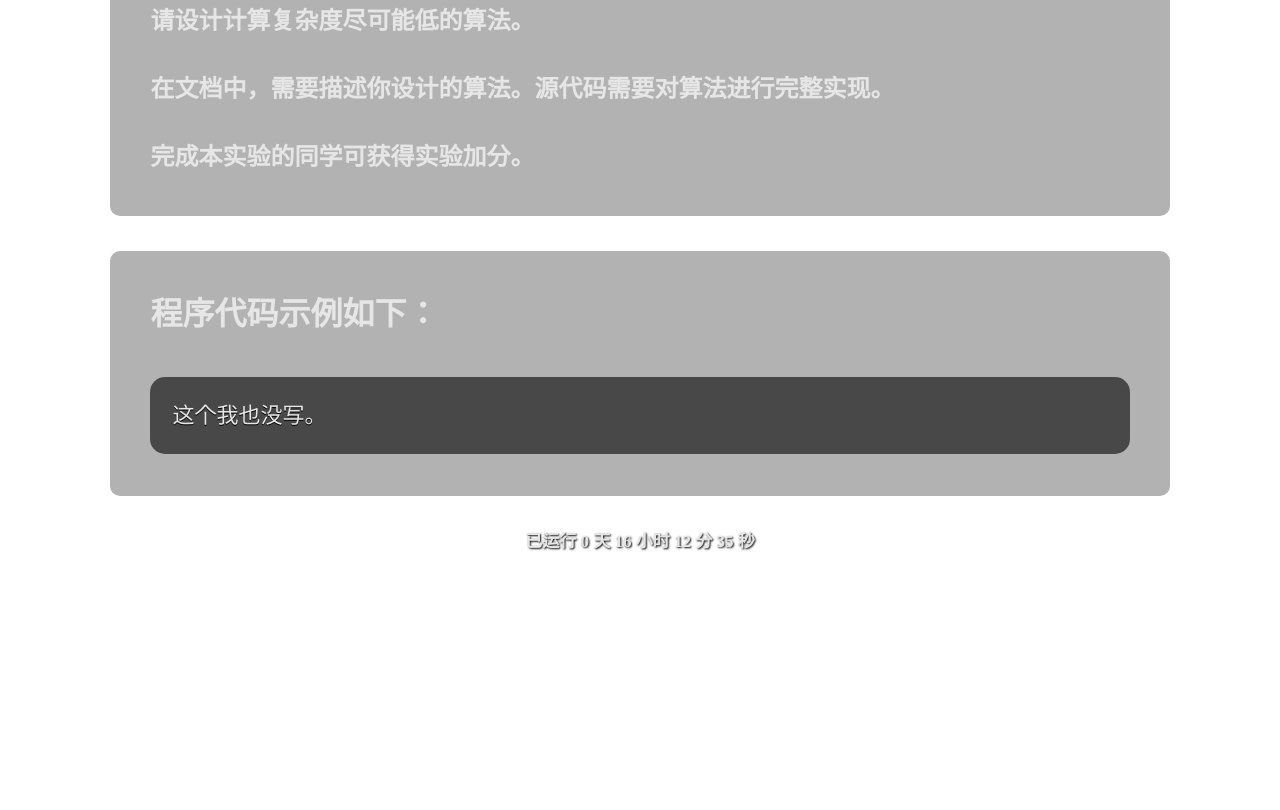
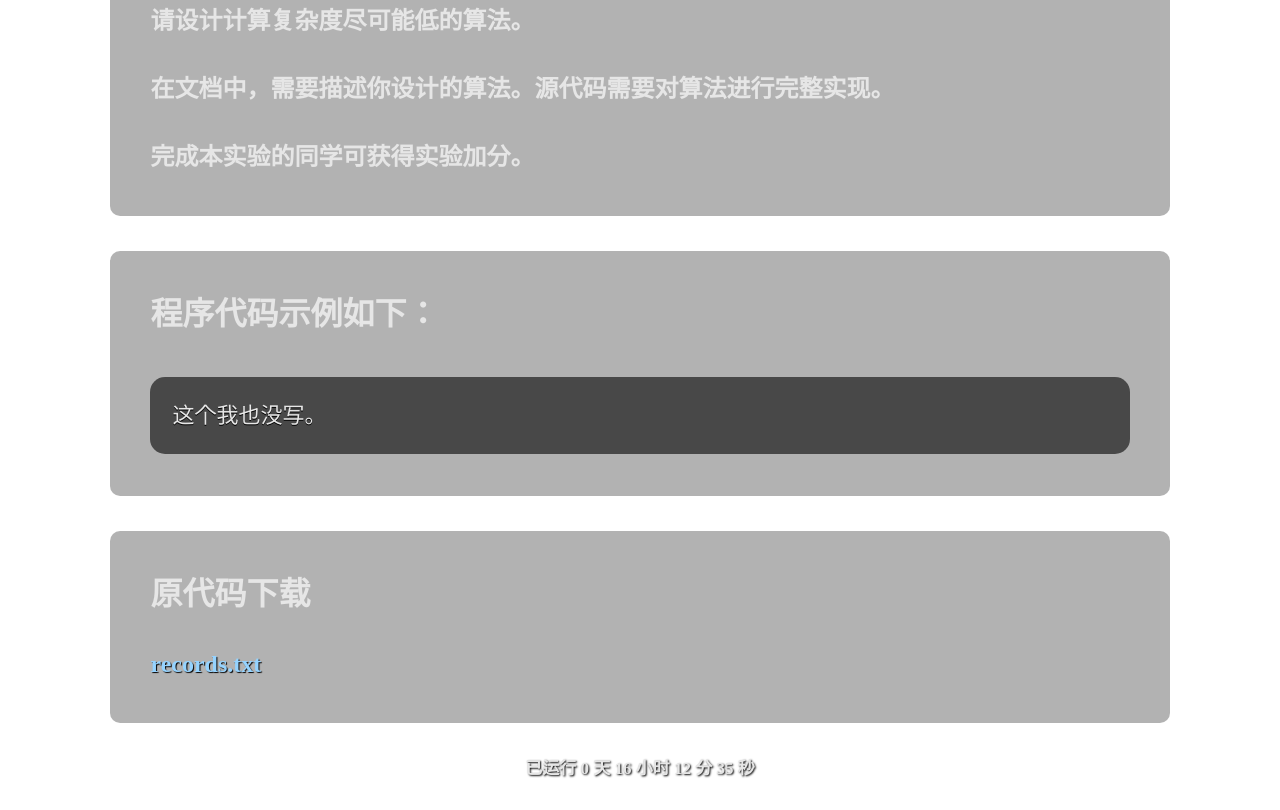
Before and after one commit to jiang068/ds, a plain HTML site: page subpage/dsa/dsa_7.html in a window 1280 px wide. Shown: the part 1519-2329 px from the top of the page. Before the commit the page ends 2102 px from the top, so only its background shows below. Drawn offline with Linux system fonts and the light colour scheme.

Commit message:
Update dsa_7.html

```diff
--- a/subpage/dsa/dsa_7.html
+++ b/subpage/dsa/dsa_7.html
@@ -66,11 +66,11 @@
         document.getElementById('code-block-1').textContent = codeContent;
 	</script>
 
-	<!-- PDF放这里
-	<div class="data">
-	  <h3>参考PDF</h3>
-	  <h4 class="prefer_pdf"><a href="../../data/7.pdf">【PDF下载点此】</a></h4>
-	</div>-->
+    <!-- 链接放这里 -->
+    <div class="data">
+      <h3>原代码下载</h3>
+      <h4 class="prefer_pdf"><a href="../../data/c2/7/records.txt" download="records.txt">records.txt</a></h4>
+  </div>
 
   </div>
 
```
